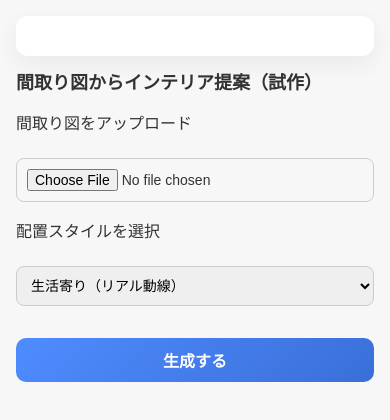
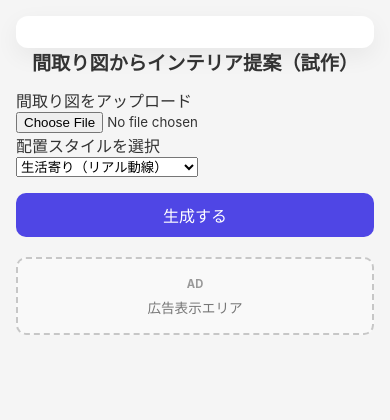
Before and after one commit to daibunfuku/madori_ai_app, a plain HTML site: page index.html in a window 390 px wide. Drawn offline with Linux system fonts and the light colour scheme.

Commit message:
ダミー広告

```diff
--- a/index.html
+++ b/index.html
@@ -62,6 +62,11 @@
   <!-- ④ 生成中表示 -->
   <p id="loading" style="display:none;">生成中です…</p>
 
+  <div class="ad-box">
+  <p>広告表示エリア</p>
+  </div>
+
+
   <!-- ⑤ 結果表示 -->
   <div id="result" style="display:none;">
     <h2>提案内容</h2>
--- a/style.css
+++ b/style.css
@@ -1,129 +1,122 @@
-/* =========================
-   全体設定
-========================= */
-body {
+/* ===== 全体リセット ===== */
+* {
+  box-sizing: border-box;
+  margin: 0;
+  padding: 0;
   font-family: -apple-system, BlinkMacSystemFont, "Segoe UI",
-               "Hiragino Kaku Gothic ProN", Meiryo, sans-serif;
-  background: #f7f7f7;
-  margin: 0;
-  padding: 16px;
-  color: #333;
+    Roboto, "Hiragino Kaku Gothic ProN", "Meiryo", sans-serif;
 }
 
-/* =========================
-   コンテナ
-========================= */
+/* ===== ページ全体 ===== */
+body {
+  background: #f5f5f5;
+  color: #333;
+  padding: 16px;
+}
+
+/* ===== コンテナ ===== */
 .container {
-  max-width: 720px;
-  margin: auto;
+  max-width: 900px;
+  margin: 0 auto;
   background: #ffffff;
   padding: 20px;
   border-radius: 12px;
-  box-shadow: 0 8px 24px rgba(0,0,0,0.06);
+  box-shadow: 0 8px 24px rgba(0, 0, 0, 0.06);
 }
 
-/* =========================
-   見出し
-========================= */
+/* ===== 見出し ===== */
 h1 {
-  font-size: 20px;
-  margin-bottom: 16px;
+  font-size: 1.4rem;
+  margin-bottom: 12px;
+  text-align: center;
 }
 
 h2 {
-  font-size: 16px;
-  margin-top: 24px;
+  font-size: 1.1rem;
+  margin: 24px 0 12px;
 }
 
-/* =========================
-   フォーム要素
-========================= */
-input[type="file"],
-select {
+/* ===== ボタン ===== */
+button {
+  display: block;
   width: 100%;
-  padding: 10px;
-  margin-top: 8px;
-  border-radius: 8px;
-  border: 1px solid #ccc;
-  font-size: 14px;
-  box-sizing: border-box;
-}
-
-/* =========================
-   ボタン
-========================= */
-button {
-  width: 100%;
-  margin-top: 16px;
   padding: 14px;
-  font-size: 16px;
-  font-weight: bold;
+  font-size: 1rem;
+  background: #4f46e5;
   color: #fff;
-  background: linear-gradient(135deg, #4f8cff, #3a6fd8);
   border: none;
   border-radius: 10px;
   cursor: pointer;
+  transition: background 0.2s ease;
 }
 
 button:hover {
-  opacity: 0.9;
+  background: #4338ca;
 }
 
-/* =========================
-   生成中表示
-========================= */
-#loading {
-  margin-top: 20px;
-  padding: 12px;
+/* ===== 生成中表示 ===== */
+.loading {
+  margin: 16px 0;
   text-align: center;
-  background: #eef3ff;
-  border-radius: 8px;
-  font-weight: bold;
+  font-size: 0.95rem;
+  color: #555;
 }
 
-/* =========================
-   結果表示
-========================= */
-#result {
-  margin-top: 24px;
+/* ===== アップロード画像 ===== */
+.upload-preview {
+  margin-top: 16px;
+  text-align: center;
 }
 
-#description {
-  background: #f0f4f8;
-  padding: 12px;
-  border-radius: 8px;
-  font-size: 14px;
+.upload-preview img {
+  max-width: 100%;
+  border-radius: 10px;
+  border: 1px solid #ddd;
 }
 
-/* 家具配置テキスト */
-#layoutText {
-  margin-top: 12px;
-  padding-left: 20px;
-  font-size: 14px;
+/* ===== 結果表示エリア ===== */
+.result {
+  margin-top: 20px;
+  padding: 16px;
+  background: #fafafa;
+  border-radius: 10px;
+  border: 1px solid #eee;
 }
 
-/* =========================
-   画像表示
-========================= */
-img {
-  margin-top: 16px;
-  width: 100%;
-  border-radius: 12px;
-  box-shadow: 0 6px 18px rgba(0,0,0,0.12);
+/* ===== 広告エリア ===== */
+.ad-box {
+  margin: 20px 0;
+  padding: 16px;
+  border: 2px dashed #c7c7c7;
+  border-radius: 10px;
+  text-align: center;
+  background: #f9f9f9;
+  color: #777;
+  font-size: 0.85rem;
 }
 
-/* =========================
-   スマホ対応
-========================= */
-@media (max-width: 480px) {
-  h1 {
-    font-size: 18px;
-  }
-#previewArea img {
-  width: 100%;
-  border-radius: 10px;
-  margin-top: 8px;
-  box-shadow: 0 4px 12px rgba(0,0,0,0.15);
+/* 広告ラベルっぽく */
+.ad-box::before {
+  content: "AD";
+  display: inline-block;
+  font-size: 0.7rem;
+  font-weight: bold;
+  color: #999;
+  margin-bottom: 6px;
 }
 
+/* ===== スマホ最適化 ===== */
+@media (max-width: 600px) {
+  h1 {
+    font-size: 1.2rem;
+  }
+
+  button {
+    font-size: 0.95rem;
+    padding: 12px;
+  }
+
+  .container {
+    padding: 16px;
+  }
 }
```
